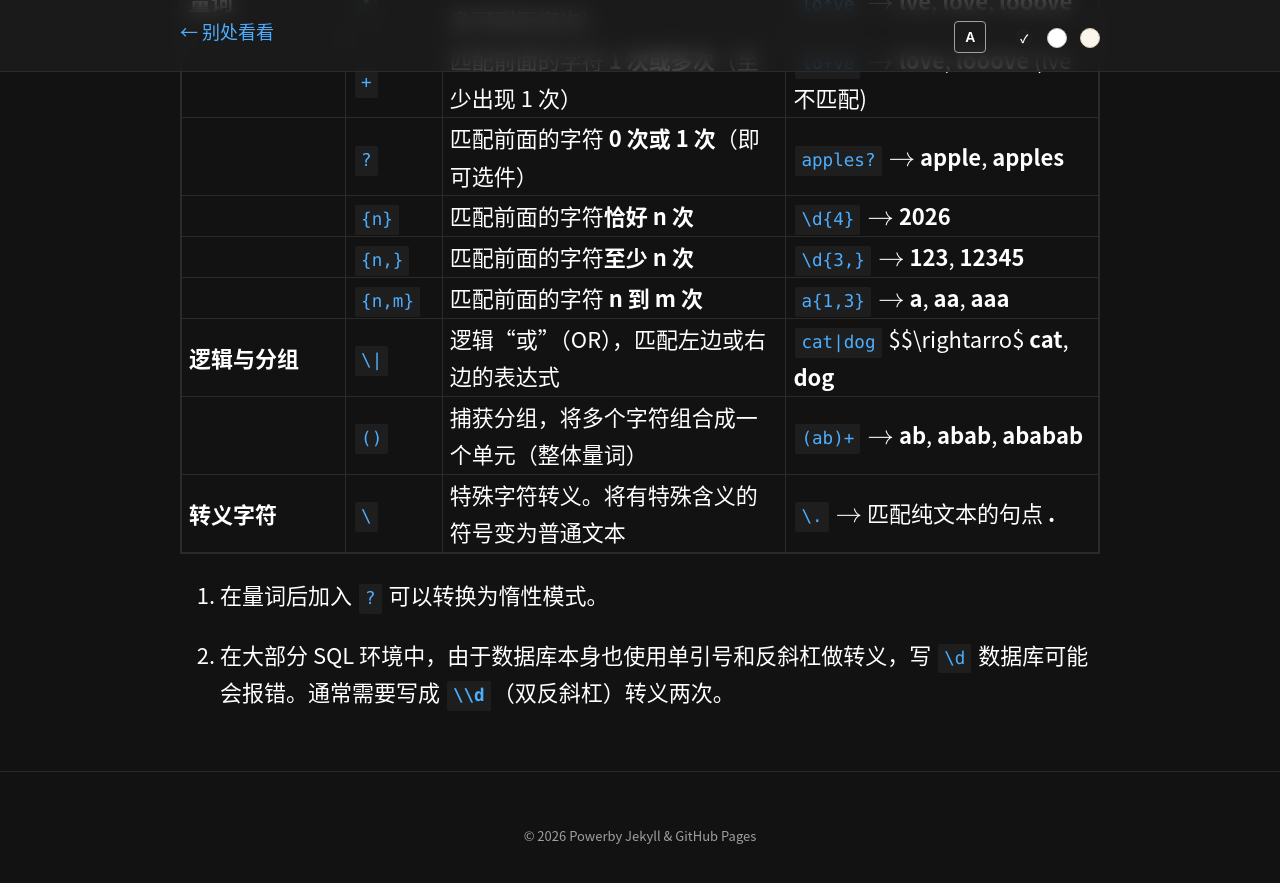
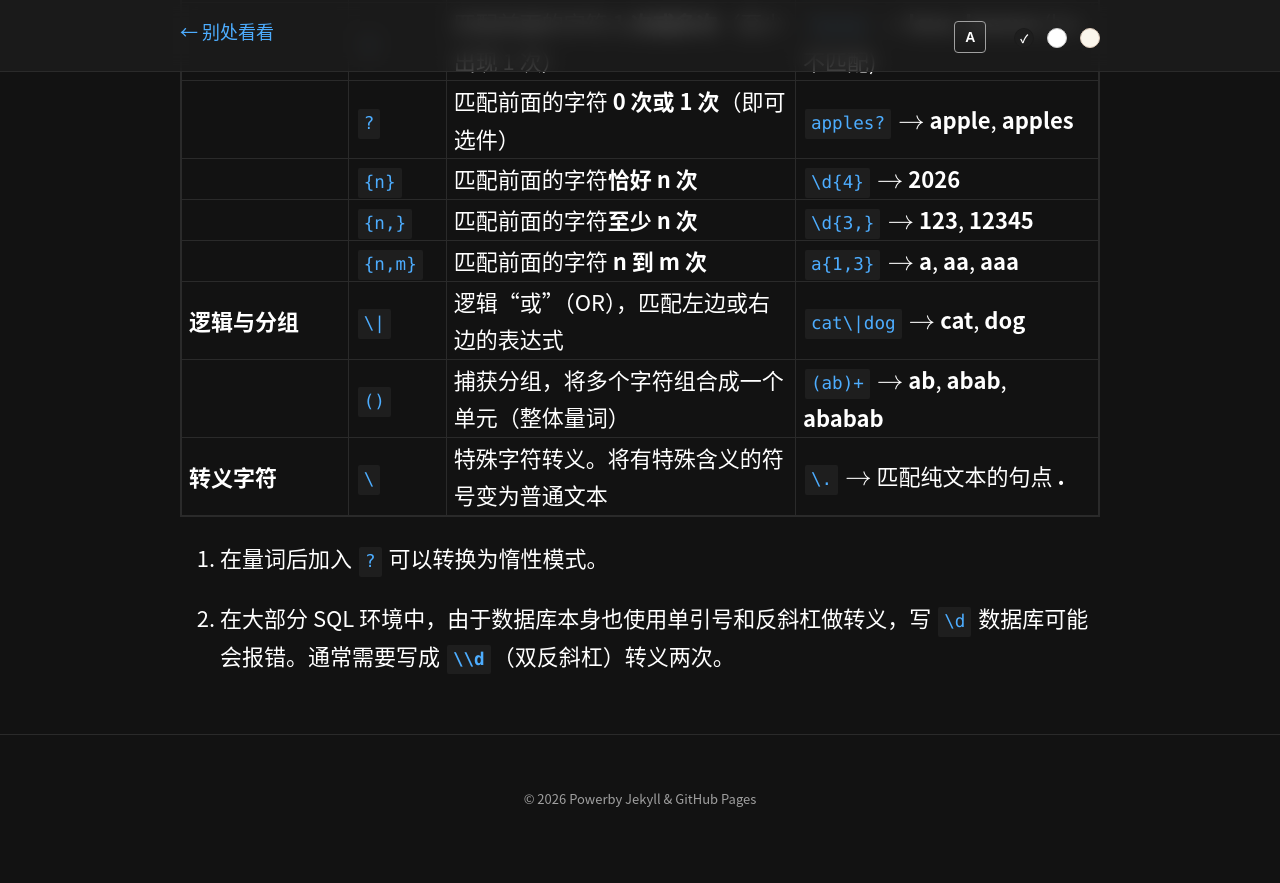
Before and after one commit to LumiereLP/LumiereLP.github.io, a Jekyll site: the page built from _posts/2026-06-04-regexp.md, in a window 1280 px wide and 900 px high, scrolled down 1367 px. Shown: the top 883 px of the window. Built offline with Jekyll 4.4.1, drawn with Linux system fonts in a browser that asks for light colours; some web fonts are replaced.

Commit message:
Update 2026-06-04-regexp.md

```diff
--- a/_posts/2026-06-04-regexp.md
+++ b/_posts/2026-06-04-regexp.md
@@ -28,7 +28,7 @@ math: true
 |  | `{n}` | 匹配前面的字符**恰好 n 次** | `\d{4}` $\rightarrow$ **2026** |
 |  | `{n,}` | 匹配前面的字符**至少 n 次** | `\d{3,}` $\rightarrow$ **123**, **12345** |
 |  | `{n,m}` | 匹配前面的字符 **n 到 m 次** | `a{1,3}` $\rightarrow$ **a**, **aa**, **aaa** |
-| **逻辑与分组** | `\|` | 逻辑“或”（OR），匹配左边或右边的表达式 | `cat|dog` $$\rightarro$ **cat**, **dog** |
+| **逻辑与分组** | `\|` | 逻辑“或”（OR），匹配左边或右边的表达式 | `cat\|dog` $\rightarrow$ **cat**, **dog** |
 |  | `()` | 捕获分组，将多个字符组合成一个单元（整体量词） | `(ab)+` $\rightarrow$ **ab**, **abab**, **ababab** |
 | **转义字符** | `\` | 特殊字符转义。将有特殊含义的符号变为普通文本 | `\.` $\rightarrow$ 匹配纯文本的句点 **.** |
 
```
